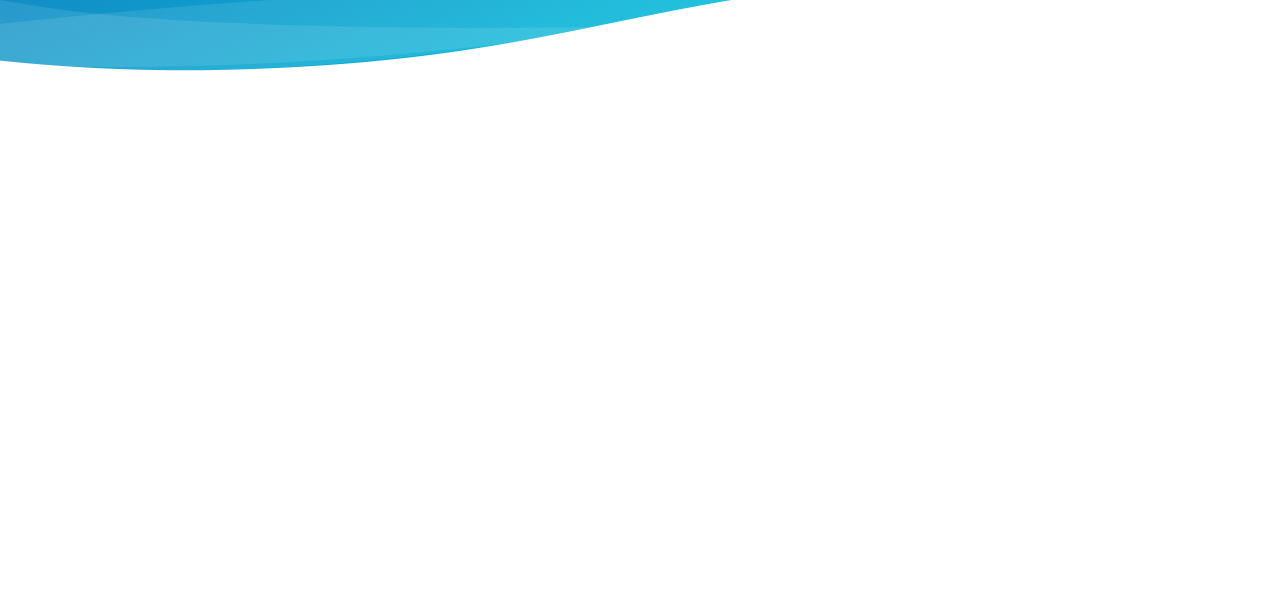
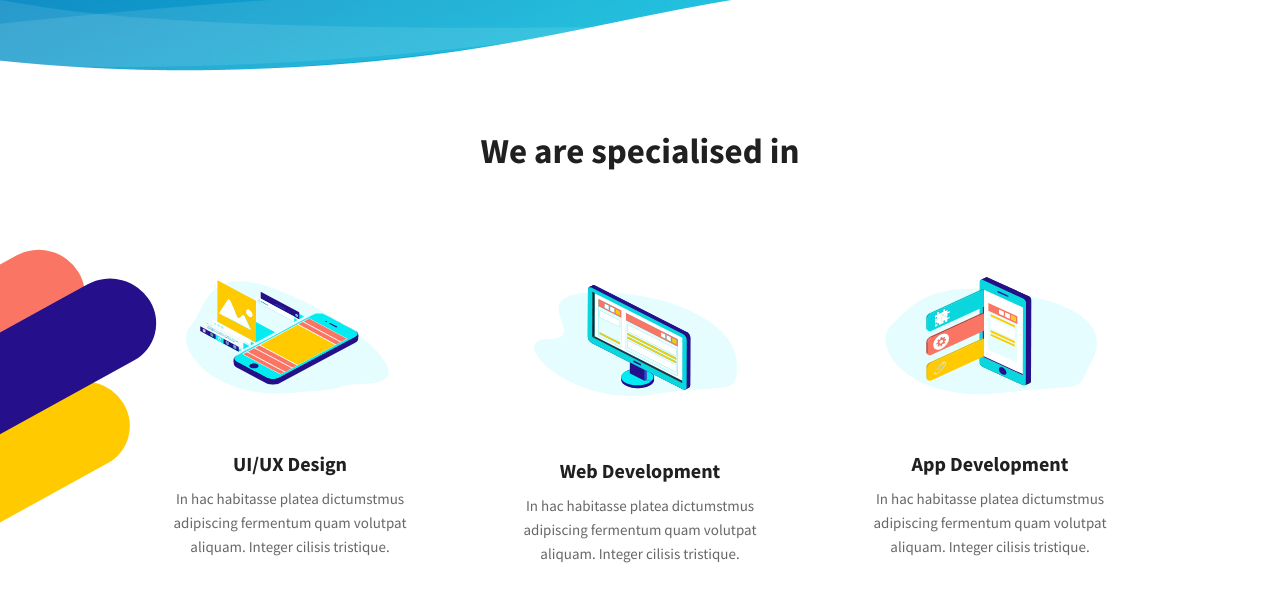
Before and after one commit to serhii1991/martaup, a plain HTML site: page index.html in a window 1280 px wide. Shown: the part 719-1320 px from the top of the page. Before the commit the page ends 800 px from the top, so only its background shows below. Drawn offline with nearby package versions, Linux system fonts and the light colour scheme.

Commit message:
added specialised

```diff
--- a/css/style.css
+++ b/css/style.css
@@ -149,3 +149,55 @@ a {
 	width: 15px;
 	opacity: 1;
 }
+
+.specialised {
+	padding: 55px 0 93px;
+	background-image: url(../images/specialised-bg.svg);
+	background-position: left bottom;
+	background-repeat: no-repeat;
+	color: #202020;
+	text-align: center;
+}
+
+.specialised__title {
+	margin-bottom: 96px;
+}
+
+.title {
+	line-height: 45px;
+	font-size: 35px;
+	font-weight: 700;
+	text-align: center;
+}
+
+.specialised__items {
+	display: -webkit-flex;
+	display: -moz-flex;
+	display: -ms-flex;
+	display: -o-flex;
+	display: flex;
+	justify-content: space-between;
+	max-width: 980px;
+	margin: auto;
+}
+
+.specialised__item {
+	width: 280px;
+}
+
+.specialised__item-img {
+	margin-bottom: 23px;
+	min-height: 159px;
+}
+
+.specialised__item-title {
+	margin-bottom: 11px;
+	font-size: 20px;
+	font-weight: 700;
+}
+
+.specialised__item-text {
+	padding: 0 10px;
+	color: #272727;
+	opacity: .7;
+}
--- a/index.html
+++ b/index.html
@@ -118,6 +118,43 @@
     </div>
   </header>
 
+  <section class="specialised">
+  	<div class="container">
+  		<div class="specialised__title title">
+  			We are specialised in
+  		</div>
+  		<div class="specialised__items">
+  			<div class="specialised__item">
+  				<div class="specialised__item-img">
+  					<img src="images/specialised-1.svg" alt="">
+  				</div>
+					<div class="specialised__item-title">UI/UX Design</div>
+					<div class="specialised__item-text">
+						In hac habitasse platea dictumstmus adipiscing fermentum quam volutpat aliquam. Integer cilisis tristique.
+					</div>
+  			</div>
+  			<div class="specialised__item">
+  				<div class="specialised__item-img">
+  					<img src="images/specialised-2.svg" alt="">
+  				</div>
+					<div class="specialised__item-title">Web Development</div>
+					<div class="specialised__item-text">
+						In hac habitasse platea dictumstmus adipiscing fermentum quam volutpat aliquam. Integer cilisis tristique.
+					</div>
+  			</div>
+  			<div class="specialised__item">
+  				<div class="specialised__item-img">
+  					<img src="images/specialised-3.svg" alt="">
+  				</div>
+					<div class="specialised__item-title">App Development</div>
+					<div class="specialised__item-text">
+						In hac habitasse platea dictumstmus adipiscing fermentum quam volutpat aliquam. Integer cilisis tristique.
+					</div>
+  			</div>
+  		</div>
+  	</div>
+  </section>
+
   <script src="https://ajax.googleapis.com/ajax/libs/jquery/3.4.1/jquery.min.js"></script>
   <script src="js/slick.min.js"></script>
   <script src="js/main.js"></script>
--- a/js/main.js
+++ b/js/main.js
@@ -5,6 +5,7 @@ $(function(){
 		vertical: true,
 		dots: true,
 		dotsClass: 'header-dots',
+		autoplay: true,
 	});
 
 });
```
Also changed, not shown: images/specialised-1.svg (added), images/specialised-2.svg (added), images/specialised-3.svg (added), images/specialised-bg.svg (added).
